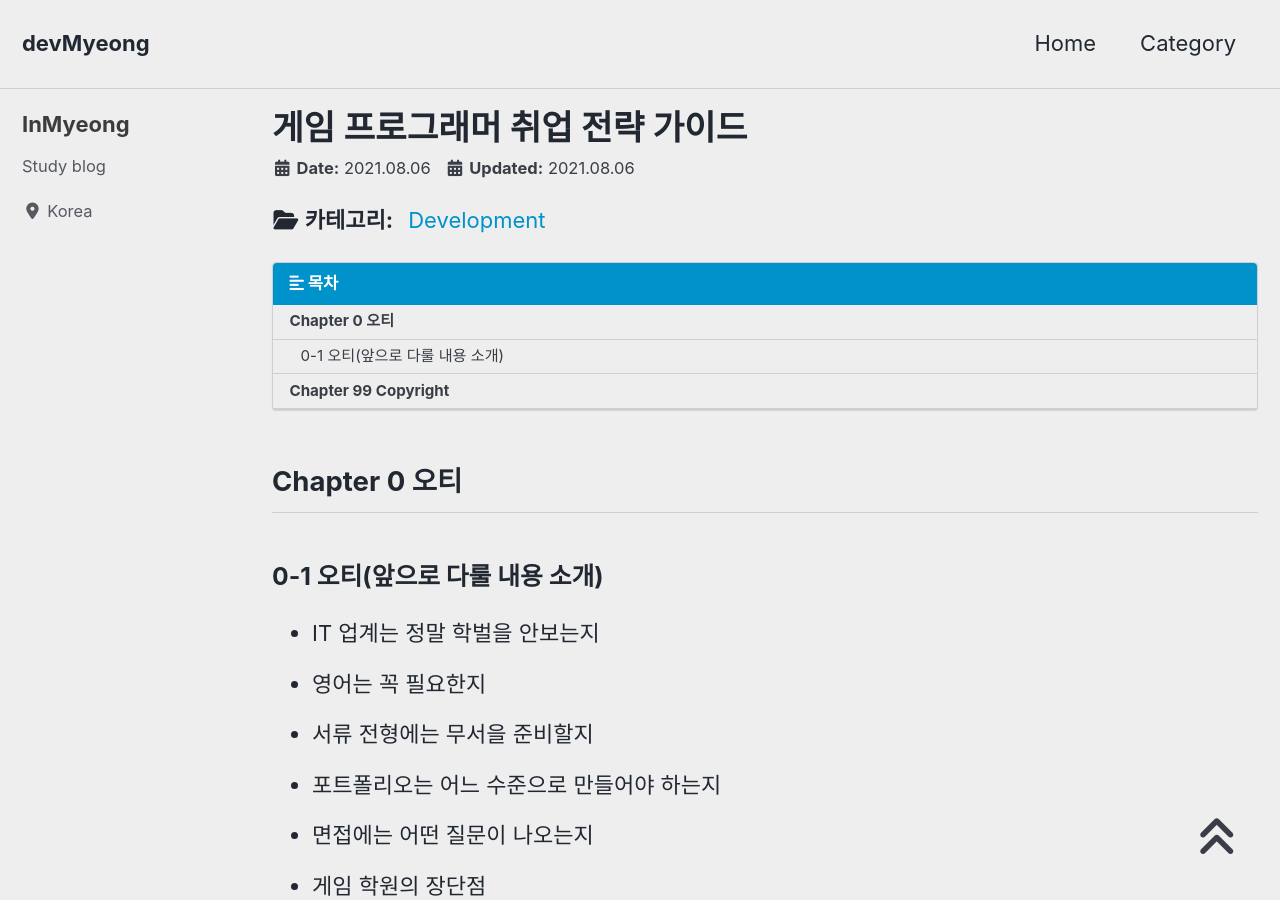
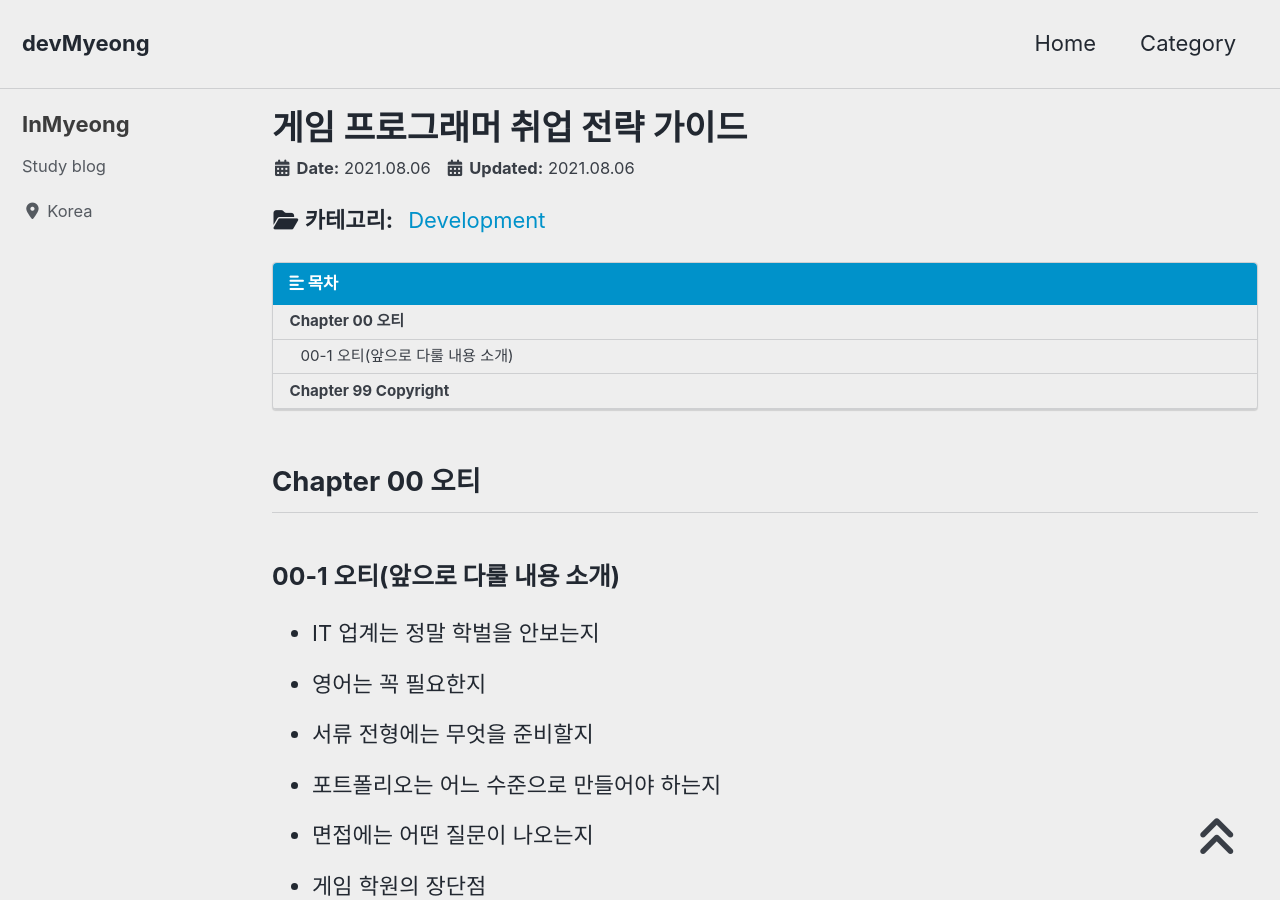
Before and after one commit to devMyeong/devMyeong.github.io, a Jekyll site: the page built from _posts/liberalArts/development/2021-08-06-Rookiss-guide.md, in a window 1280 px wide and 900 px high. Built offline with Jekyll 4.4.1, drawn with Linux system fonts in a browser that asks for light colours; cached includes are drawn as plain includes; nearby versions of some CDN libraries; some web fonts are replaced; comment, search, counter and statistics services are not loaded.

Commit message:
corr typo

```diff
--- a/_posts/liberalArts/development/2021-08-06-Rookiss-guide.md
+++ b/_posts/liberalArts/development/2021-08-06-Rookiss-guide.md
@@ -15,12 +15,12 @@ date: 2021-08-06
 last_modified_at: 2021-08-06
 ---
 
-## Chapter 0 오티
+## Chapter 00 오티
 
-### 0-1 오티(앞으로 다룰 내용 소개)
+### 00-1 오티(앞으로 다룰 내용 소개)
 - IT 업계는 정말 학벌을 안보는지
 - 영어는 꼭 필요한지
-- 서류 전형에는 무서을 준비할지
+- 서류 전형에는 무엇을 준비할지
 - 포트폴리오는 어느 수준으로 만들어야 하는지
 - 면접에는 어떤 질문이 나오는지
 - 게임 학원의 장단점
```
